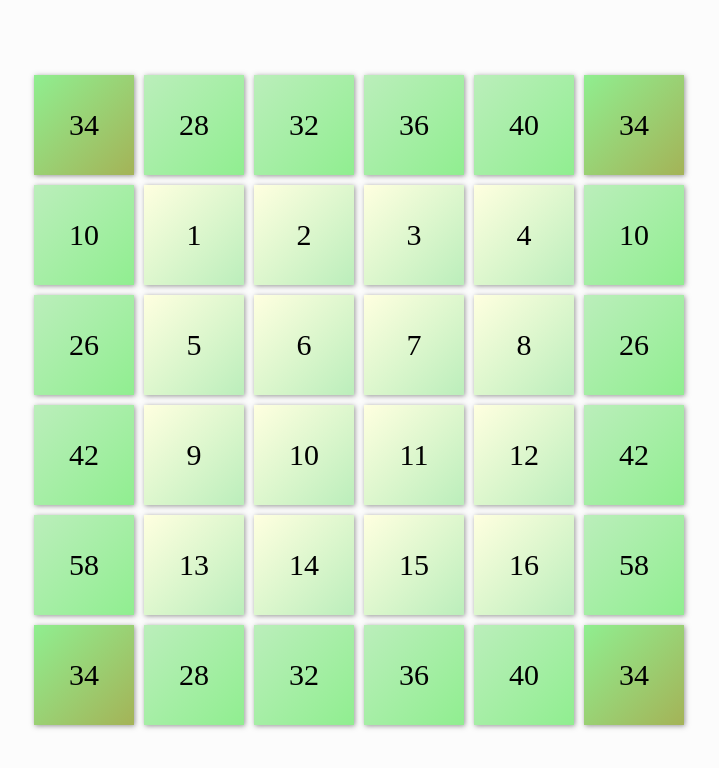
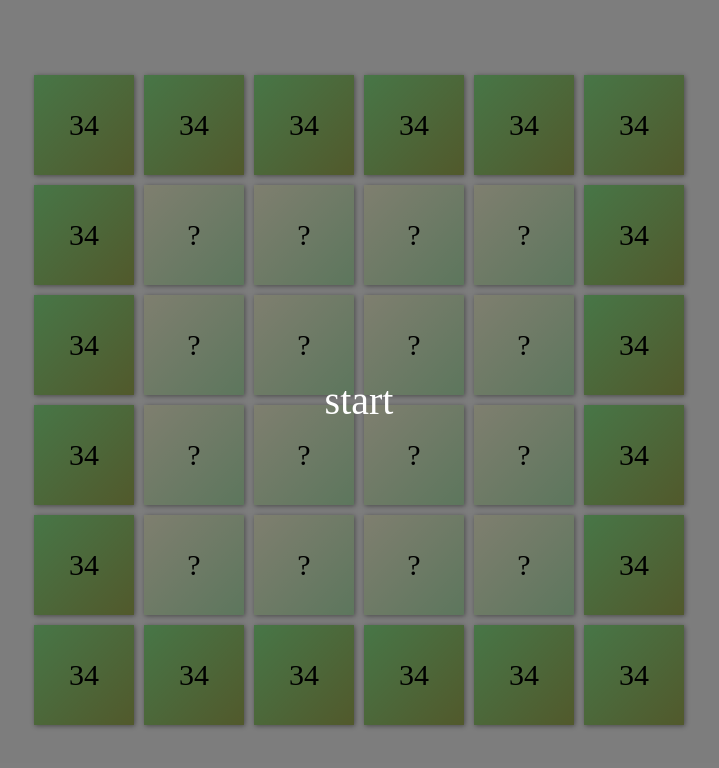
Before and after one commit to killv/magicbox, a plain HTML site: page index.html in a window 1280 px wide. Shown: the whole page, without its empty margins (281-1000 px from the left). Drawn offline with Linux system fonts and the light colour scheme.

Commit message:
added tutorial & random for cells

```diff
--- a/css/index.css
+++ b/css/index.css
@@ -4,6 +4,33 @@ html, body {
 	padding: 0;
 	margin: 0;
 	font-size: 14px;
+}
+
+.start-bg {
+	position: absolute;
+	z-index: 99;
+	top: 0;
+	bottom: 0;
+	left: 0;
+	right: 0;
+	background: rgba(0, 0, 0, .5);
+	display: flex;
+}
+
+.start {
+	font-size: 40px;
+	color: #fff;
+	margin: auto;
+	cursor: default;
+}
+
+.start:hover {
+	color: #90EE90;
+	transition: .2s;
+}
+
+.hidden {
+	display: none;
 }
 
 .wrap {
--- a/index.html
+++ b/index.html
@@ -6,53 +6,56 @@
 	</head>
 	<body>
 		<div class="wrap">
+			<div class="start-bg" id="startBg">
+				<div class="start" id="start">start</div>
+			</div>
 			<div class="container">
-				<div class="cell r-cell r1" id="r1">r1</div>
-				<div class="cell r-cell r2" id="r2">r2</div>
-				<div class="cell r-cell r3" id="r3">r3</div>
-				<div class="cell r-cell r4" id="r4">r4</div>
-				<div class="cell r-cell r5" id="r5">r5</div>
-				<div class="cell r-cell r6" id="r6">r6</div>
+				<div class="cell r-cell r1 true" id="r1">34</div>
+				<div class="cell r-cell r2 true" id="r2">34</div>
+				<div class="cell r-cell r3 true" id="r3">34</div>
+				<div class="cell r-cell r4 true" id="r4">34</div>
+				<div class="cell r-cell r5 true" id="r5">34</div>
+				<div class="cell r-cell r6 true" id="r6">34</div>
 
-				<div class="cell r-cell r7" id="r7">r7</div>
+				<div class="cell r-cell r7 true" id="r7">34</div>
 
-				<div class="cell n-cell c1">1</div>
-				<div class="cell n-cell c2">2</div>
-				<div class="cell n-cell c3">3</div>
-				<div class="cell n-cell c4">4</div>
+				<div class="cell n-cell c1">?</div>
+				<div class="cell n-cell c2">?</div>
+				<div class="cell n-cell c3">?</div>
+				<div class="cell n-cell c4">?</div>
 
-				<div class="cell r-cell r8" id="r8">r8</div>
-				<div class="cell r-cell r9" id="r9">r9</div>
+				<div class="cell r-cell r8 true" id="r8">34</div>
+				<div class="cell r-cell r9 true" id="r9">34</div>
 
-				<div class="cell n-cell c5">5</div>
-				<div class="cell n-cell c6">6</div>
-				<div class="cell n-cell c7">7</div>
-				<div class="cell n-cell c8">8</div>
+				<div class="cell n-cell c5">?</div>
+				<div class="cell n-cell c6">?</div>
+				<div class="cell n-cell c7">?</div>
+				<div class="cell n-cell c8">?</div>
 
-				<div class="cell r-cell r10" id="r10">r10</div>
-				<div class="cell r-cell r11" id="r11">r11</div>
+				<div class="cell r-cell r10 true" id="r10">34</div>
+				<div class="cell r-cell r11 true" id="r11">34</div>
 
-				<div class="cell n-cell c9">9</div>
-				<div class="cell n-cell c10">10</div>
-				<div class="cell n-cell c11">11</div>
-				<div class="cell n-cell c12">12</div>
+				<div class="cell n-cell c9">?</div>
+				<div class="cell n-cell c10">?</div>
+				<div class="cell n-cell c11">?</div>
+				<div class="cell n-cell c12">?</div>
 
-				<div class="cell r-cell r12" id="r12">r12</div>
-				<div class="cell r-cell r13" id="r13">r13</div>
+				<div class="cell r-cell r12 true" id="r12">34</div>
+				<div class="cell r-cell r13 true" id="r13">34</div>
 
-				<div class="cell n-cell c13">13</div>
-				<div class="cell n-cell c14">14</div>
-				<div class="cell n-cell c15">15</div>
-				<div class="cell n-cell c16">16</div>
+				<div class="cell n-cell c13">?</div>
+				<div class="cell n-cell c14">?</div>
+				<div class="cell n-cell c15">?</div>
+				<div class="cell n-cell c16">?</div>
 
-				<div class="cell r-cell r14" id="r14">r14</div>
+				<div class="cell r-cell r14 true" id="r14">34</div>
 
-				<div class="cell r-cell r15" id="r15">r15</div>
-				<div class="cell r-cell r16" id="r16">r16</div>
-				<div class="cell r-cell r17" id="r17">r17</div>
-				<div class="cell r-cell r18" id="r18">r18</div>
-				<div class="cell r-cell r19" id="r19">r19</div>
-				<div class="cell r-cell r20" id="r20">r20</div>
+				<div class="cell r-cell r15 true" id="r15">34</div>
+				<div class="cell r-cell r16 true" id="r16">34</div>
+				<div class="cell r-cell r17 true" id="r17">34</div>
+				<div class="cell r-cell r18 true" id="r18">34</div>
+				<div class="cell r-cell r19 true" id="r19">34</div>
+				<div class="cell r-cell r20 true" id="r20">34</div>
 			</div>
 		</div>
 		<script src="js/index.js"></script>
--- a/js/index.js
+++ b/js/index.js
@@ -75,8 +75,6 @@ function count() {
 		if (r.innerText == 34) r.classList.add('true');
 		else r.classList.remove('true');
 	});
-
-
 }
 
 function replace() {
@@ -100,11 +98,23 @@ function replace() {
 	}, 200);
 }
 
+function fillCells() {
+	var nCells = Array.prototype.slice.call(document.getElementsByClassName('n-cell'));
+	console.log(Math.floor(Math.random() * (15)));
+
+	for (var i = 1; i <= 16; i++) {
+		// nCells[].innerText = i;
+		index = Math.floor(Math.random() * (nCells.length));
+		nCells[index].innerText = i;
+		nCells.splice(index, 1);
+	}
+}
+
 var first, second, selectBlock = false;
 
 (() => {
-	var nCell = Array.prototype.slice.call(document.getElementsByClassName('n-cell'));
-	nCell.forEach((cell) => {
+	var nCells = Array.prototype.slice.call(document.getElementsByClassName('n-cell'));
+	nCells.forEach((cell) => {
 		cell.addEventListener('click', function() {
 			if (selectBlock) return;
 
@@ -121,5 +131,12 @@ var first, second, selectBlock = false;
 			}
 		});
 	});
-	count();
+
+	var start = document.getElementById('start')
+	var startBg = document.getElementById('startBg')
+	start.addEventListener('click', function() {
+		startBg.classList.add('hidden');
+		fillCells();
+		count();
+	});
 })();
```
